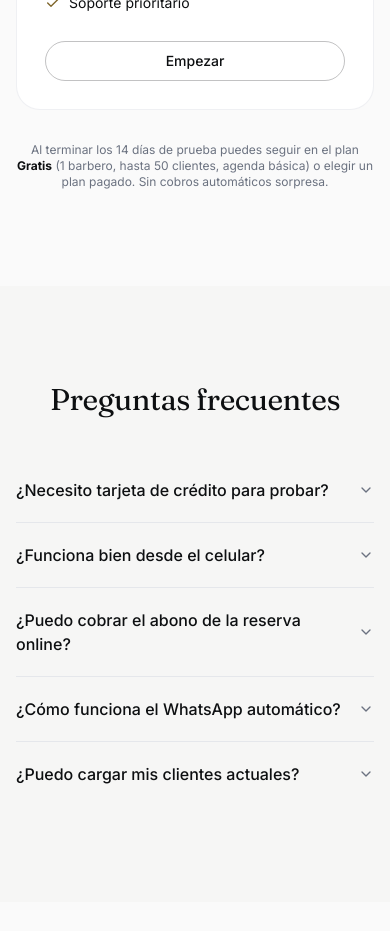
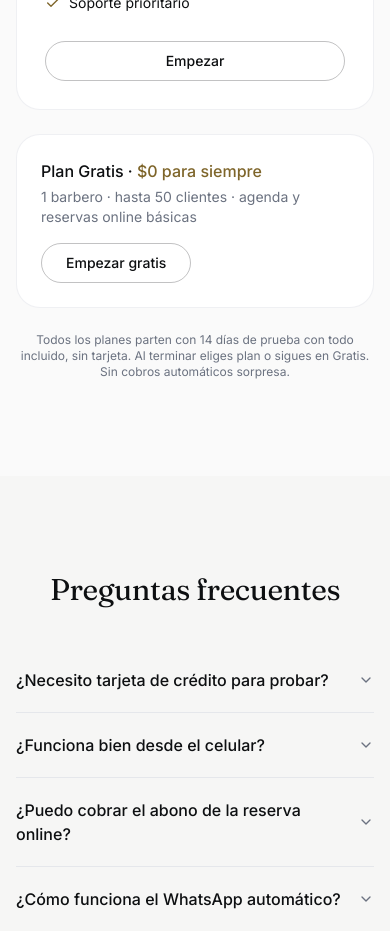
Before and after one commit to tomasvergaraj/navaxa, a Next.js app in the folder apps/web/: page / in a window 390 px wide. Shown: the part 4820-5751 px from the top of the page. Built offline with nearby package versions, Linux system fonts and the light colour scheme.

Commit message:
Pricing: plan Gratis como strip visible bajo la grilla ($0 para siempre, límites desde PLANS.FREE, CTA pill a /registro) en vez de footnote — sin agregarlo como 4ª card para no romper el anclaje de precios ni diluir el foco del plan popular; footnote queda solo para el trial

```diff
--- a/apps/web/components/marketing/pricing-plans.tsx
+++ b/apps/web/components/marketing/pricing-plans.tsx
@@ -93,10 +93,32 @@ export function PricingPlans() {
           );
         })}
       </div>
-      <p className="mt-8 text-center text-xs text-muted-foreground">
-        Al terminar los 14 días de prueba puedes seguir en el plan{" "}
-        <strong className="text-foreground">Gratis</strong> (1 barbero, hasta 50 clientes, agenda
-        básica) o elegir un plan pagado. Sin cobros automáticos sorpresa.
+      {/* Plan Gratis: visible pero sin competir con los pagados (no es 4ª card
+          a propósito: el primer precio de la grilla ancla la percepción). */}
+      <Reveal variant="fade" className="mx-auto mt-6 max-w-5xl">
+        <div className="flex flex-col items-start justify-between gap-4 rounded-3xl border border-border/60 bg-card p-6 sm:flex-row sm:items-center sm:gap-6">
+          <div>
+            <p className="font-medium">
+              Plan Gratis · <span className="text-accent-ink">$0 para siempre</span>
+            </p>
+            <p className="mt-1 text-sm text-muted-foreground">
+              {PLANS.FREE.limits.barbers} barbero · hasta {PLANS.FREE.limits.clients} clientes ·
+              agenda y reservas online básicas
+            </p>
+          </div>
+          <Button
+            variant="outline"
+            className="shrink-0 rounded-full border-foreground/25 bg-transparent px-6 hover:border-foreground/50 hover:bg-transparent"
+            asChild
+          >
+            <Link href="/registro">Empezar gratis</Link>
+          </Button>
+        </div>
+      </Reveal>
+
+      <p className="mt-6 text-center text-xs text-muted-foreground">
+        Todos los planes parten con 14 días de prueba con todo incluido, sin tarjeta.
+        Al terminar eliges plan o sigues en Gratis. Sin cobros automáticos sorpresa.
       </p>
     </>
   );
```
